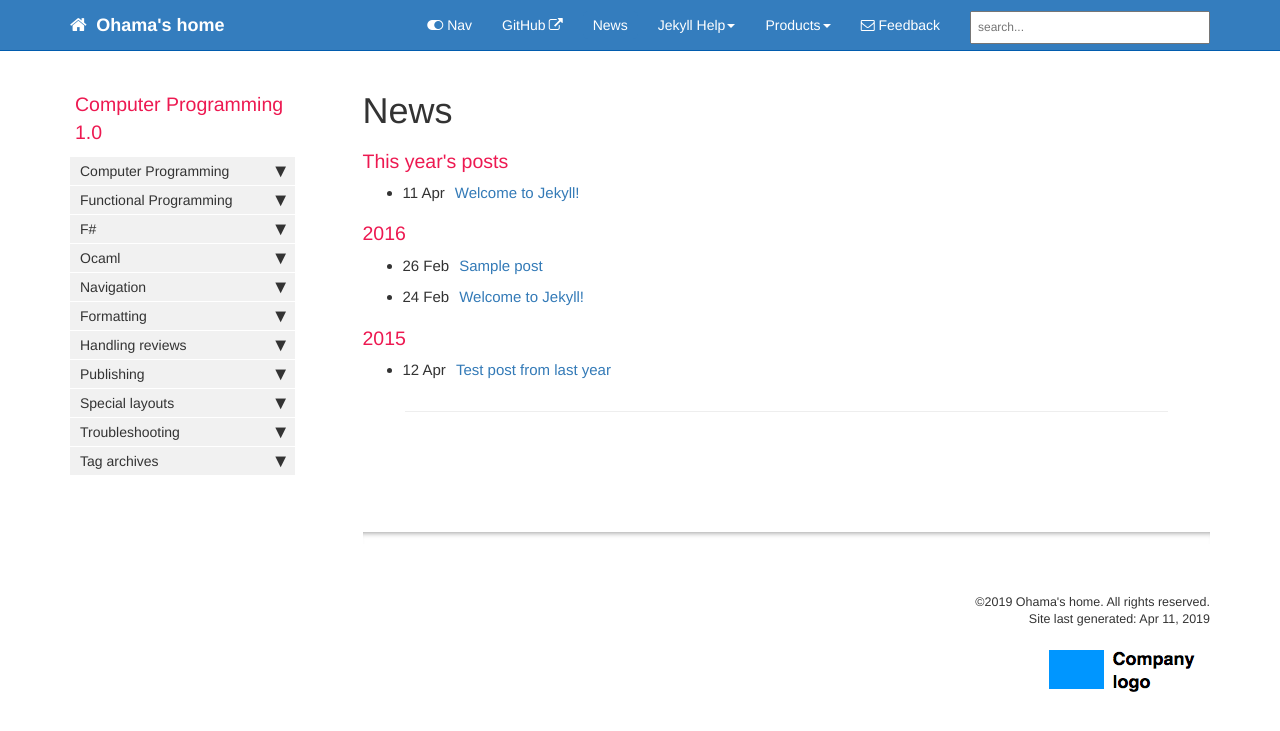
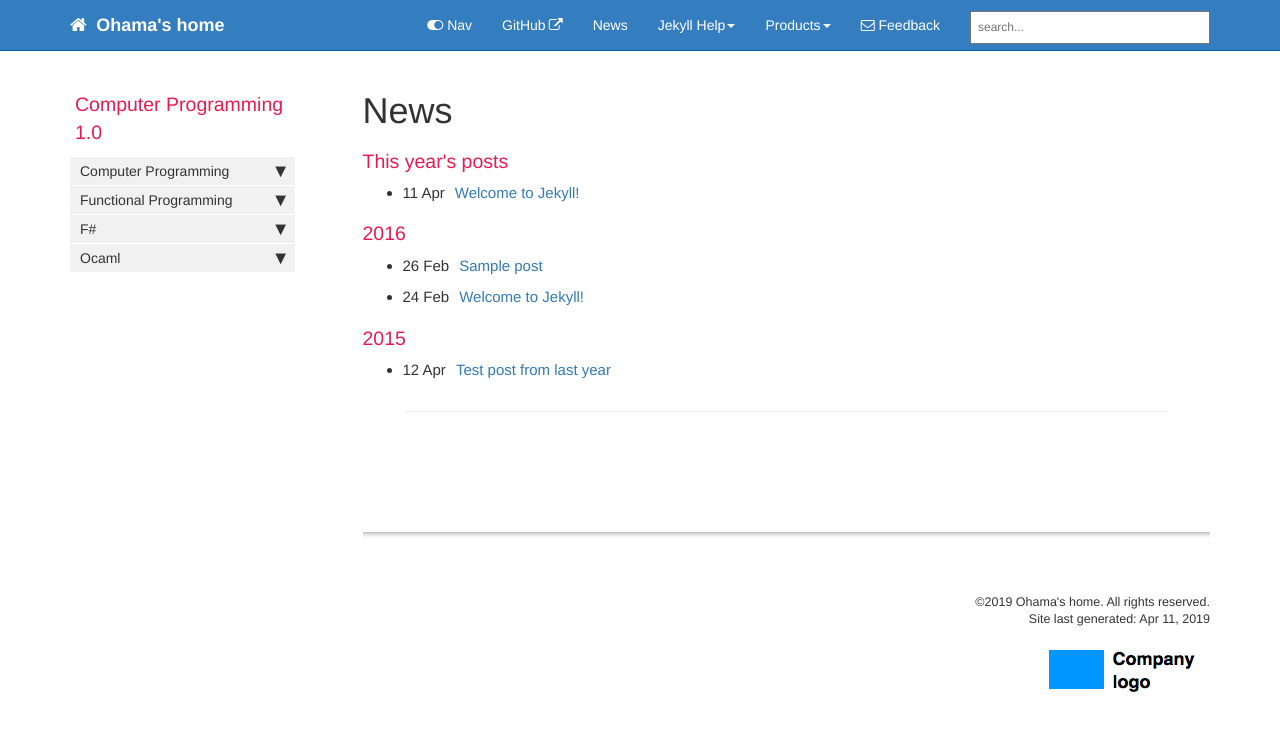
Before and after one commit to ohama/ohama.github.io, a Jekyll site: the page built from pages/news/news_archive.html, in a window 1280 px wide. Shown: the top 731 px of the page. Built offline with Jekyll 4.4.1, drawn with Linux system fonts in a browser that asks for light colours; nearby versions of some CDN libraries; comment, search, counter and statistics services are not loaded; some of the changed lines change nothing that is shown.

Commit message:
Reduce sidebar

```diff
--- a/_data/sidebars/mydoc_sidebar.yml
+++ b/_data/sidebars/mydoc_sidebar.yml
@@ -125,189 +125,3 @@ entries:
     - title: Atom editor tips
       url: /mydoc_atom_text_editor.html
       output: web, pdf
-
-  - title: Navigation
-    output: web, pdf
-
-    folderitems:
-    - title: Sidebar navigation
-      url: /mydoc_sidebar_navigation.html
-      output: web, pdf
-
-    - title: YAML tutorial in the context of Jekyll
-      url: /mydoc_yaml_tutorial.html
-      output: web, pdf
-
-    - title: Tags
-      url: /mydoc_tags.html
-      output: web, pdf
-
-    - title: Series
-      url: /mydoc_series.html
-      output: web, pdf
-
-  - title: Formatting
-    output: web, pdf
-
-    folderitems:
-    - title: Tooltips
-      url: /mydoc_adding_tooltips.html
-      output: web, pdf
-
-    - title: Alerts
-      url: /mydoc_alerts.html
-      output: web, pdf
-
-    - title: Icons
-      url: /mydoc_icons.html
-      output: web, pdf
-
-    - title: Images
-      url: /mydoc_images.html
-      output: web, pdf
-
-    - title: Code samples
-      url: /mydoc_code_samples.html
-      output: web, pdf
-
-    - title: Labels
-      url: /mydoc_labels.html
-      output: web, pdf
-
-    - title: Links
-      url: /mydoc_hyperlinks.html
-      output: web, pdf
-
-    - title: Navtabs
-      url: /mydoc_navtabs.html
-      output: web, pdf
-
-    - title: Tables
-      url: /mydoc_tables.html
-      output: web, pdf
-
-    - title: Syntax highlighting
-      url: /mydoc_syntax_highlighting.html
-      output: web, pdf
-
-    - title: Workflow maps
-      url: /mydoc_workflow_maps.html
-      output: web, pdf
-
-  - title: Handling reviews
-    output: web, pdf
-
-    folderitems:
-    - title: Commenting on files
-      url: /mydoc_commenting_on_files.html
-      output: web, pdf
-
-#    - title: Git collaboration
-#      url: /mydoc_git_collaboration
-#      output: web, pdf
-
-  - title: Publishing
-    output: web, pdf
-
-    folderitems:
-    - title: Build arguments
-      url: /mydoc_build_arguments.html
-      output: web, pdf
-
-    - title: Themes
-      url: /mydoc_themes.html
-      output: web, pdf
-
-    - title: Generating PDFs
-      url: /mydoc_generating_pdfs.html
-      output: web, pdf
-
-    - title: Help APIs and UI tooltips
-      url: /mydoc_help_api.html
-      output: web, pdf
-
-    - title: Search configuration
-      url: /mydoc_search_configuration.html
-      output: web, pdf
-
-    - title: iTerm profiles
-      url: /mydoc_iterm_profiles.html
-      output: web, pdf
-
-    - title: Pushing builds to server
-      url: /mydoc_push_build_to_server.html
-      output: web, pdf
-
-    - title: Publishing on Github Pages
-      url: /mydoc_publishing_github_pages.html
-      output: web, pdf
-
-  - title: Special layouts
-    output: web, pdf
-
-    folderitems:
-    - title: Knowledge-base layout
-      url: /mydoc_kb_layout.html
-      output: web, pdf
-
-    - title: Glossary layout
-      url: /mydoc_glossary.html
-      output: web, pdf
-
-    - title: FAQ layout
-      url: /mydoc_faq_layout.html
-      output: web, pdf
-
-    - title: Shuffle layout
-      url: /mydoc_shuffle.html
-      output: web, pdf
-
-  - title: Troubleshooting
-    output: web, pdf
-
-    folderitems:
-
-    - title: Troubleshooting
-      url: /mydoc_troubleshooting.html
-      output: web, pdf
-
-  - title: Tag archives
-    output: web
-    folderitems:
-
-    - title: Tag archives overview
-      url: /mydoc_tag_archives_overview.html
-      output: web
-
-      subfolders:
-      - title: Tag archive pages
-        output: web
-        subfolderitems:
-
-        - title: Formatting pages
-          url: /tag_formatting.html
-          output: web
-
-        - title: Navigation pages
-          url: /tag_navigation.html
-          output: web
-
-        - title: Content types pages
-          url: /tag_content_types.html
-          output: web
-
-        - title: Publishing pages
-          url: /tag_publishing.html
-          output: web
-
-        - title: Special layout pages
-          url: /tag_special_layouts.html
-          output: web
-
-        - title: Collaboration pages
-          url: /tag_collaboration.html
-          output: web
-
-        - title: Troubleshooting pages
-          url: /tag_troubleshooting.html
-          output: web
```
